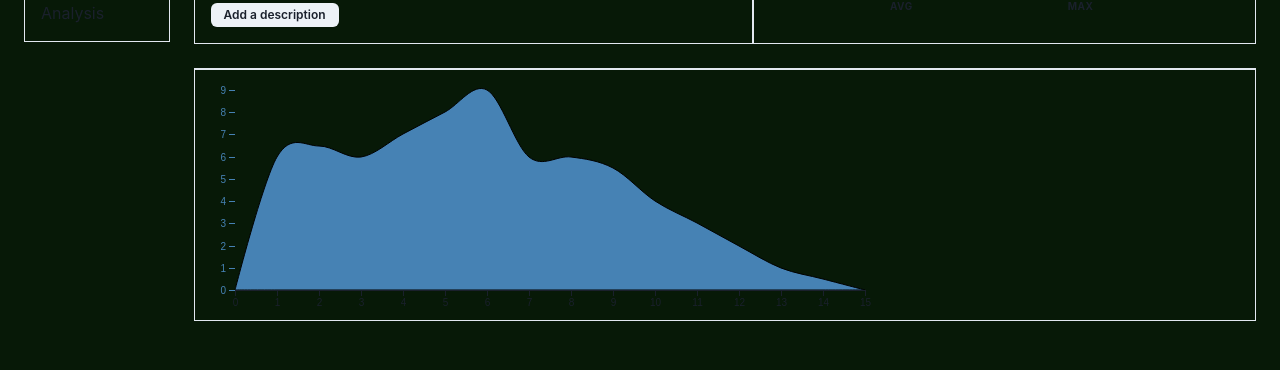
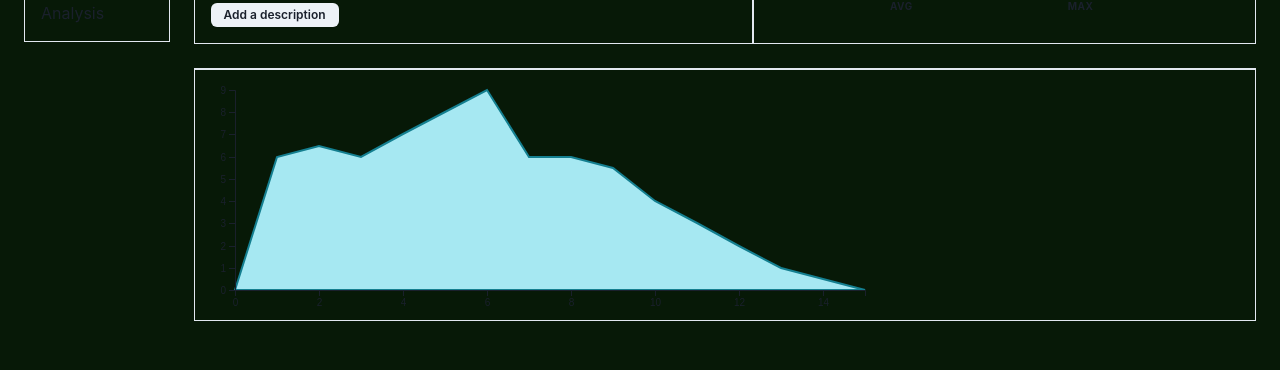
Before and after one commit to jayflan/zoneTwo, a React app: page /workouts/user/1 in a window 1280 px wide. Shown: the part 185-555 px from the top of the page. Built offline with nearby package versions, Linux system fonts and the light colour scheme; no server answers; sample sign-in values are in the browser's storage.

Commit message:
new chart build

```diff
--- a/client/_components/AreaChart.js
+++ b/client/_components/AreaChart.js
@@ -1,6 +1,8 @@
 import React from "react";
 import * as d3 from "d3";
+import { event as currentEvent } from "d3";
 import { useD3 } from "../_hooks/useD3";
+import { createMultiStyleConfigHelpers } from "@chakra-ui/react";
 
 const AreaChart = () => {
 
@@ -31,83 +33,150 @@ const AreaChart = () => {
       const width = 700;
       const margin = { top: 20, right: 30, bottom: 30, left: 40 };
 
-      const x = d3
+
+      // Functions (Axis & mousemovement)
+
+      // function xScale() {
+      //   const xExtent = d3.extent(data, (d) => d.distance);
+      //   const xScale = d3.scaleTime()
+      //     .domain(xExtent)
+      //     .range([margin.left, width - margin.right]);
+      //   console.log(xExtent)
+      //   return xScale;
+      // }
+
+      const xScale = d3
         .scaleLinear()
         .domain([0, d3.max(data, (d) => d.distance)])  //Todo enter gpx data specifics here ex. d.miles!!!!!
         .rangeRound([margin.left, width - margin.right])
 
-      const y1 = d3
+      // const yScale = () => {
+      //   const yMax = d3.max(data, (d) => d.speed);
+      //   const yMin = 0;
+      //   const yScale = d3.scaleLinear()
+      //     .domain([yMin, yMax])
+      //     .range([height - margin.bottom, margin.top]);
+
+      //   return yScale;
+      // }
+
+      const yScale = d3
         .scaleLinear()
         .domain([0, d3.max(data, (d) => d.speed)]) //Todo enter gpx data specifics here ex. d.miles!!!!!
         .rangeRound([height - margin.bottom, margin.top])
+      ;
 
-      const xAxis = (g) =>
-        g.attr("transform", `translate(0, ${height - margin.bottom})`).call(
-          d3
-            .axisBottom(x)
-            .tickValues(
-              d3
-                .ticks(...d3.extent(x.domain()), width / 40)
-                .filter((v) => x(v) !== undefined)
-            )
-            .tickSizeOuter(0)
-        );
+        // if(typeof window !== "undefined") { window.d3 = d3}
 
-      const y1Axis = (g) =>
-        g
-          .attr("transform", `translate(${margin.left}, 0)`)
-          .style("color", "steelblue")
-          .call(d3.axisLeft(y1).ticks(null, "s"))
-          .call((g) => g.select(".domain").remove())
-          .call((g) =>
-            g
-              .append("text")
-              .attr("x", -margin.left)
-              .attr("y", 10)
-              .attr("fill", "currentColor")
-              .attr("text-anchor", "start")
-              .text(data.y1)
-          );
+      const mouseMove = (event) => {
+        event.preventDefault();
+        const mouse = d3.pointer(event);
+        const [
+          xCoord,
+          yCoord,
+        ] = mouse;
 
-      svg.select(".x-axis").call(xAxis);
-      svg.select(".y-axis").call(y1Axis);
+        const mouseDistance =  xScale.invert(xCoord);
+        // const mouseDateSnap = d3.timeYear.floor(mouseDate);
 
-      const curveFn = d3.area() // make area graph display
-        .x(function(d) { return x(d.distance) })
-        .y1(function(d) { return y1(d.speed) })
+        if (xScale(mouseDistance) < margin.left ||
+        xScale(mouseDistance) > width - margin.right) {
+          return;
+        }
+
+        const bisectDate = d3.bisector(d => d.distance).right;
+        const xIndex = bisectDate(data, mouseDistance, 1);
+        // const xIndex = bisectDate(data, mouseDateSnap, 1);
+          const mouseSpeed = data[xIndex].speed;
+
+        svg.selectAll('.hoverLine')
+          .attr('x1', xScale(mouseDistance))
+          // .attr('x1', xScale(mouseDateSnap))
+          .attr('y1', margin.top)
+          .attr('x2', xScale(mouseDistance))
+          // .attr('x2', xScale(mouseDateSnap))
+          .attr('y2', height - margin.bottom)
+          .attr('stroke', '#147F90')
+          .attr('fill', '#A6E8F2')
+        ;
+
+        svg.selectAll('.hoverPoint')
+          .attr('cx', xScale(mouseDistance))
+          // .attr('cx', xScale(mouseDateSnap))
+          .attr('cy', yScale(mouseSpeed))
+          .attr('r', '7')
+          .attr('fill', '#147F90')
+        ;
+
+        const isLessThanHalf = xIndex > data.length / 2;
+        const hoverTextX = isLessThanHalf ? '-0.75em' : '0.75em';
+        const hoverTextAnchor = isLessThanHalf ? 'end' : 'start';
+
+        svg.selectAll('.hoverText')
+          .attr('x', xScale(mouseDistance))
+          // .attr('x', xScale(mouseDateSnap))
+          .attr('y', yScale(mouseSpeed))
+          .attr('dx', hoverTextX)
+          .attr('dy', '-1.25em')
+          .style('text-anchor', hoverTextAnchor)
+          .text(d3.format('.5s')(mouseSpeed));
+      };
+
+      const area = d3.area()
+        .x(function(d) { return xScale(d.distance) })
+        .y1(function(d) { return yScale(d.speed) })
         .y0(220)
-        .curve(d3.curveCatmullRom.alpha(0))
+        // .curve(d3.curveCatmullRom.alpha(0))
+      ;
 
-      svg
-      .select(".plot-area")
-      // .datum(data)
-      .append("path")
-      .attr("stroke", "black")
-      .attr("d", curveFn(data))
-      .attr("fill", "steelblue")
-        // .selectAll(".area")
-        // .attr("class", "area")
-        // .data(data)
-        // .join("rect")
-        // .attr("x", (d) => x(d.distance))  //Todo enter gpx data specifics here ex. d.miles!!!!!
-        // .attr("width", x.bandwidth())
-        // .attr("y", (d) => y1(d.speed)) //Todo enter gpx data specifics here ex. d.miles!!!!!
-        // .attr("height", (d) => y1(0) - y1(d.speed))  //Todo enter gpx data specifics here ex. d.miles!!!!!
+      svg.append('path')
+        .attr('d', area(data))
+        .attr('stroke', '#147F90')
+        .attr('stroke-width', '2px')
+        .attr('fill', '#A6E8F2')
+      ;
+
+      // Axis
+
+      const xAxis = d3.axisBottom()
+        .scale(xScale);
+      const xAxisTranslate = height - margin.bottom;
+
+      svg.append('g')
+        .attr('transform', `translate(0, ${xAxisTranslate})`)
+        .call(xAxis)
+      ;
+
+      const yAxis = d3.axisLeft()
+        .tickFormat(d3.format('~s'))
+        .scale(yScale);
+
+      svg.append('g')
+        .attr('transform', `translate(${margin.left}, 0)`)
+        .call(yAxis)
+      ;
+
+      // Interactivity
+
+      svg.append('line').classed('hoverLine', true)
+      svg.append('circle').classed('hoverPoint', true);
+      svg.append("text").classed('hoverText', true);
+
+      svg.append('rect')
+        .attr('fill', 'transparent')
+        .attr('x', 0)
+        .attr('y', 0)
+        .attr('width', width)
+        .attr('height', height)
+      ;
+
+      svg.on('mousemove', mouseMove);
+
     },
     [data.length]
-  );
+  ); //end of ref
 
-  const chart = window.document.getElementById("chart") // make responsive SVG
-      // aspect = chart.width() / chart.height(),
-      // container = chart.parent();
 
-      // console.log(chart);
-
-      // $(window).on("resize", function() {
-      //   let targetWidth = container.width();
-      //   chart.attr("width", targetWidth);
-      //   chart.attr("height", Math.round(targetWidth / aspect));
-      // }).trigger("resize");
 
   return (
     <svg id="chart"
@@ -121,9 +190,10 @@ const AreaChart = () => {
         preserveAspectRatio: "xMinYMid"
       }}
     >
-      <g className="plot-area"/>
+      {/* <g className="plot-area"/>
+      <g className="mouse-area"/>
       <g className="x-axis"/>
-      <g className="y-axis"/>
+      <g className="y-axis"/> */}
     </svg>
   );
 }
```
